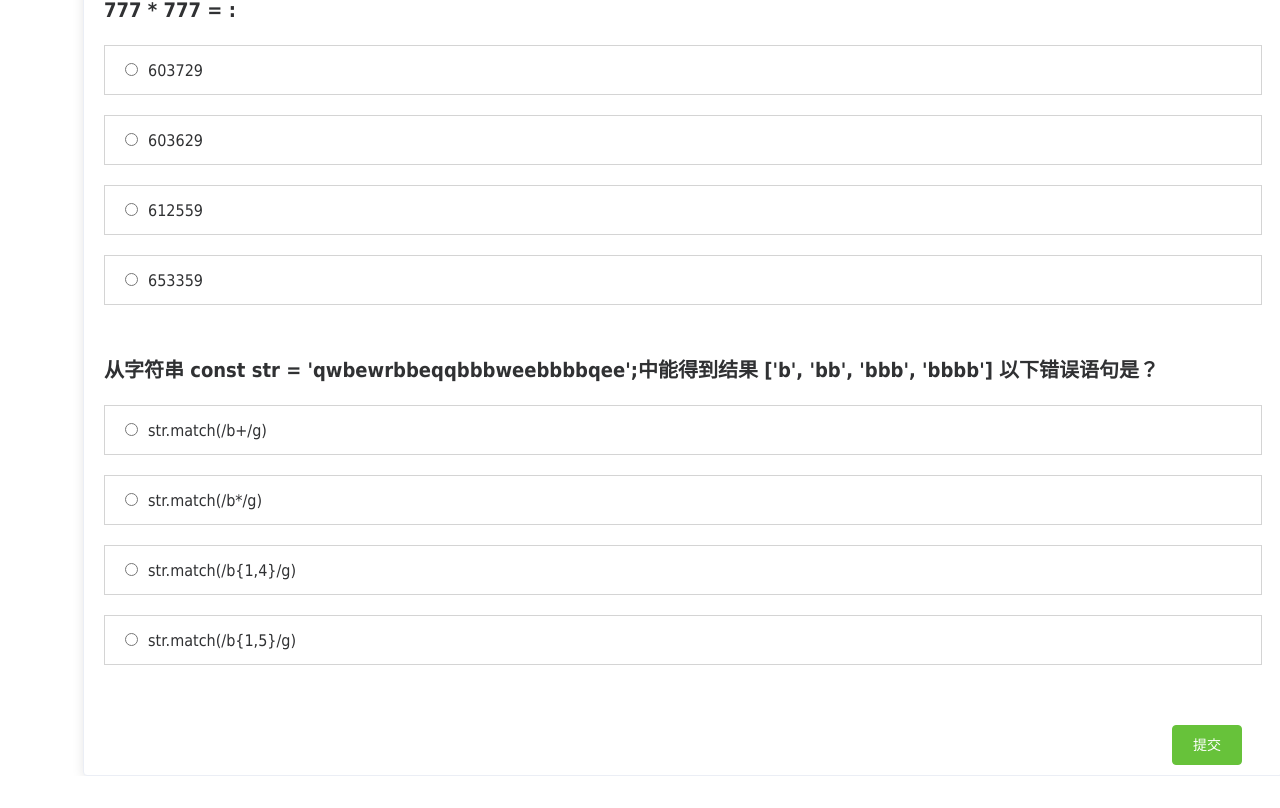
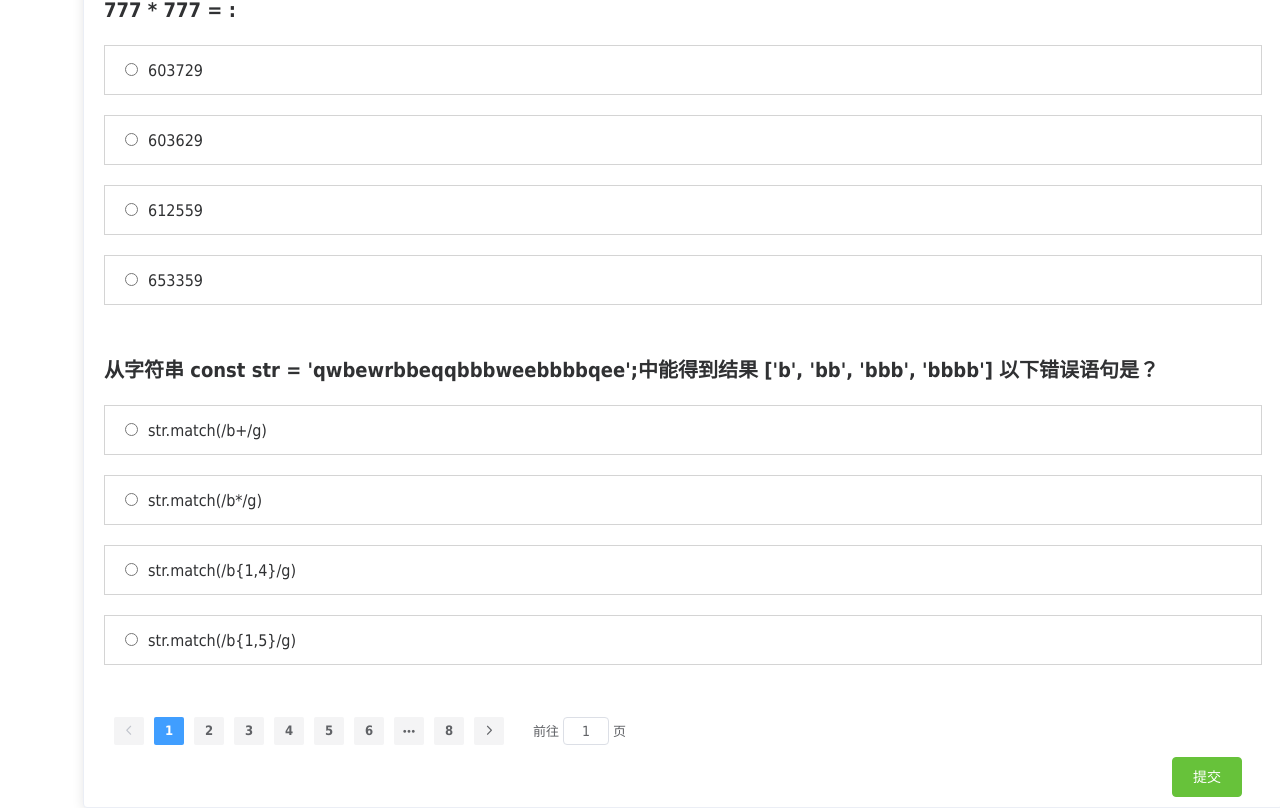
Before and after one commit to AdhereZ/maintenance, a Vue app: page /user/questionBank in a window 1280 px wide. Shown: the part 826-1634 px from the top of the page. Before the commit the page ends 1602 px from the top, so only its background shows below. Built offline with nearby package versions, Linux system fonts and the light colour scheme.

Commit message:
add pagination

```diff
--- a/src/views/User/questionBank/QuestionBank.vue
+++ b/src/views/User/questionBank/QuestionBank.vue
@@ -10,6 +10,9 @@
           </label>
         </div>
       </div>
+      <el-pagination background layout="prev, pager, next, jumper" :total="30" :page-size="4" :hide-on-single-page="noPagination" @current-change="currentChange">
+        <!-- 只有一页时隐藏分页 -->
+      </el-pagination>
       <el-button type="success" class="submit">提交</el-button>
     </el-card>
   </div>
@@ -112,8 +115,62 @@ export default {
             }
           ]
         }
-      ]
+      ],
+      noPagination: true,
+      questionLimit: 4
     };
+  },
+  methods: {
+    currentChange(page) {
+      this.questionList = [
+        {
+          id: 5,
+          name: "从字符串 const str = 'qwbewrbbeqqbbbweebbbbqee';中能得到结果 ['b', 'bb', 'bbb', 'bbbb'] 以下错误语句是？",
+          optionsName: 'result1',
+          options: [
+            {
+              id: 1,
+              value: 'str.match(/b+/g)'
+            },
+            {
+              id: 2,
+              value: 'str.match(/b*/g)'
+            },
+            {
+              id: 3,
+              value: 'str.match(/b{1,4}/g)'
+            },
+            {
+              id: 4,
+              value: 'str.match(/b{1,5}/g)'
+            }
+          ]
+        },
+        {
+          id: 6,
+          name: '777 * 777 = :',
+          optionsName: 'result3',
+          options: [
+            {
+              id: 1,
+              value: '603729'
+            },
+            {
+              id: 2,
+              value: '603629'
+            },
+            {
+              id: 3,
+              value: '612559'
+            },
+            {
+              id: 4,
+              value: '653359'
+            }
+          ]
+        }
+      ];
+    }
   }
 };
 </script>
```
